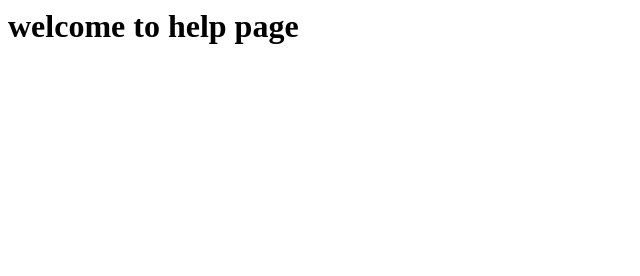
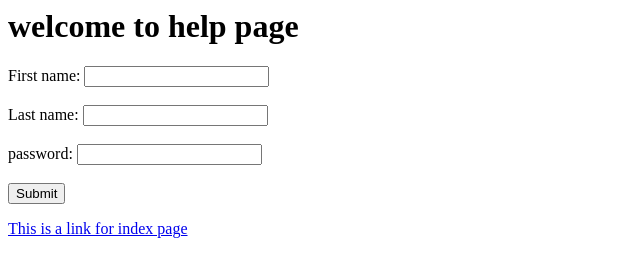
Before and after one commit to Meghavardi1995/node-web-app, a website: page public/help.html in a window 1280 px wide. Shown: the whole page, without its empty margins (0-640 px from the left). Drawn offline with Linux system fonts and the light colour scheme.

Commit message:
initial commit

```diff
--- a/public/help.html
+++ b/public/help.html
@@ -4,5 +4,13 @@
   </head>
   <body>
     <h1>welcome to help page</h1>
+    <form>
+  First name: <input type="text" name="fname"><br><br>
+  Last name: <input type="text" name="lname"><br><br>
+  password: <input type="text" name="lname"><br><br>
+  <input type="submit" value="Submit">
+    </form>
+<a href="index.html">This is a link for index page</a>
+
   </body>
 </html>
```
